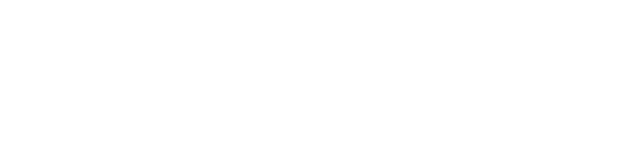
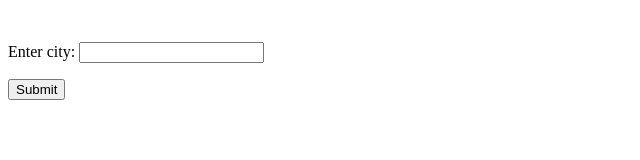
Before and after one commit to smartman15/weather-app, a website built with webpack: page src/template.html in a window 1280 px wide. Shown: the whole page, without its empty margins (0-640 px from the left). Built offline with nearby package versions, Linux system fonts and the light colour scheme.

Commit message:
Create form for inputting city

```diff
--- a/src/template.html
+++ b/src/template.html
@@ -6,6 +6,15 @@
     <title>Weather app</title>
 </head>
 <body>
+    <img src="#" alt="">
 
+    <form onsubmit="event.preventDefault()">
+        <p>
+            <label for="city">Enter city:</label>
+            <input type="text" id="city">
+        </p>
+
+        <input type="submit">
+    </form>
 </body>
 </html>
```
